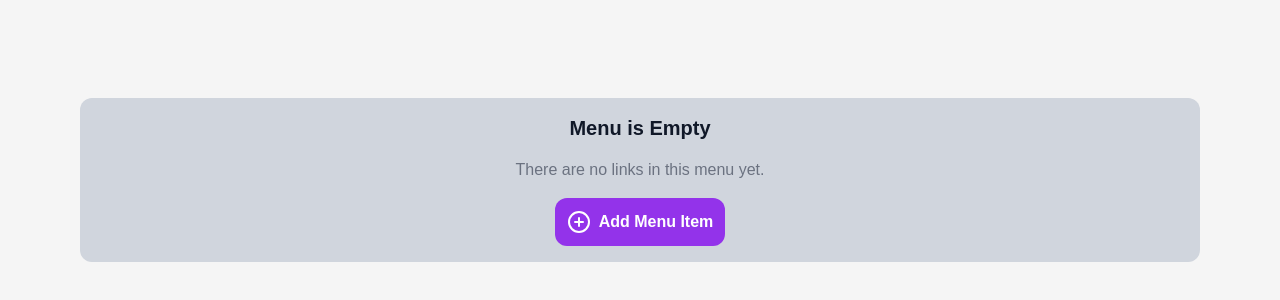
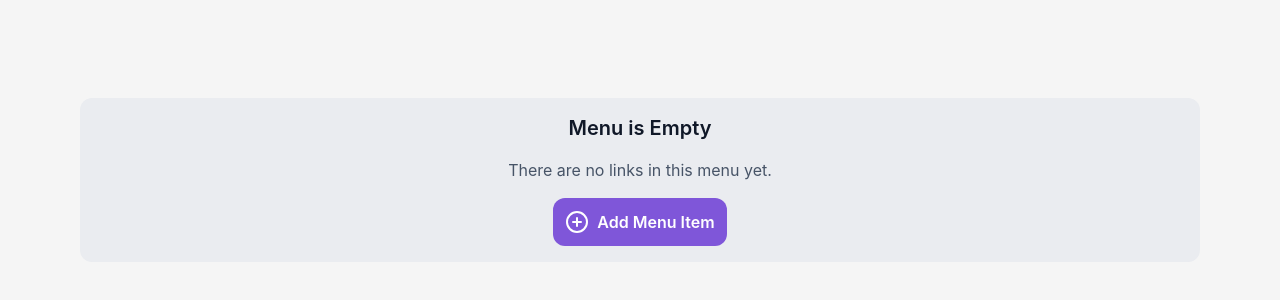
Before and after one commit to GrzegorzSzczepanek/menu-generator, a Next.js app: page / in a window 1280 px wide. Shown: the part 220-520 px from the top of the page. Built offline with nearby package versions, Linux system fonts and the light colour scheme.

Commit message:
base styling applied

```diff
--- a/app/globals.css
+++ b/app/globals.css
@@ -18,5 +18,5 @@
 body {
   color: var(--foreground);
   background: var(--background);
-  font-family: Arial, Helvetica, sans-serif;
+  font-family: "Inter", sans-serif;
 }
--- a/components/Buttons/AddButton.tsx
+++ b/components/Buttons/AddButton.tsx
@@ -18,8 +18,8 @@ export const AddButton: React.FC<AddButtonProps> = ({
 }) => {
   return (
     <button
-      className={`bg-purple-600 flex items-center p-3 rounded-custom-rounded text-white font-semibold justify-center ${
-        styleType === "secondary" ? "bg-gray-500" : ""
+      className={`bg-button-primary-bg flex items-center p-3 rounded-custom-rounded text-white font-semibold justify-center ${
+        styleType === "secondary" ? "bg-button-secondary-bg" : ""
       }`}
       onClick={onClick}
     >
--- a/components/Menu/AddNavigationElement.tsx
+++ b/components/Menu/AddNavigationElement.tsx
@@ -28,7 +28,7 @@ export const AddNavigationElement = ({
   };
 
   return (
-    <div className="flex border border-border rounded-custom-rounded gap-8 p-8 w-full">
+    <div className="flex border border-border-primary rounded-custom-rounded gap-8 p-8 w-full">
       <form onSubmit={handleSubmit(submitHandler)} className="w-full">
         <div className="flex flex-col gap-3">
           <InputWithLabel
--- a/components/Menu/EmptyMenu.tsx
+++ b/components/Menu/EmptyMenu.tsx
@@ -3,9 +3,11 @@ import { AddButton } from "@components/Buttons/AddButton";
 
 export default function EmptyMenu({ onAdd }: { onAdd: () => void }) {
   return (
-    <div className="flex flex-col bg-menu-el-bg w-full items-center p-4 gap-4 rounded-custom-rounded">
-      <h1 className="text-xl font-semibold">Menu is Empty</h1>
-      <h2 className="text-gray-500">There are no links in this menu yet.</h2>
+    <div className="flex flex-col bg-bg-secondary border-border-secondary w-full items-center p-4 gap-4 rounded-custom-rounded">
+      <h1 className="text-xl font-semibold text-text-primary">Menu is Empty</h1>
+      <h2 className="text-text-tertiary">
+        There are no links in this menu yet.
+      </h2>
       <AddButton
         label="Add Menu Item"
         onClick={onAdd}
--- a/components/Menu/MenuItem.tsx
+++ b/components/Menu/MenuItem.tsx
@@ -12,6 +12,23 @@ interface MenuItemProps {
   listeners: any;
 }
 
+/**
+ * MenuItem component renders a menu item with options to add a child or edit the item.
+ * The additional containers for adding or editing are displayed at the bottom.
+ *
+ * @component
+ * @example
+ * return (
+ *   <MenuItem item={item} dispatch={dispatch} attributes={attributes} listeners={listeners} />
+ * )
+ *
+ * @param {MenuItemProps} props - The props for the MenuItem component.
+ * @param {MenuItemType} props.item - The menu item data.
+ * @param {React.Dispatch<any>} props.dispatch - The dispatch function for state management.
+ * @param {any} props.attributes - The attributes for drag-and-drop functionality.
+ * @param {any} props.listeners - The listeners for drag-and-drop functionality.
+ * @returns {JSX.Element} A React component that displays a menu item.
+ */
 export const MenuItem: React.FC<MenuItemProps> = ({
   item,
   dispatch,
@@ -45,9 +62,14 @@ export const MenuItem: React.FC<MenuItemProps> = ({
   };
 
   return (
-    <div className="flex items-center justify-between p-3 rounded-custom-rounded bg-white border mb-2">
+    <div className="flex flex-col rounded-custom-rounded bg-white border mb-2">
+      <div className="flex items-center justify-between p-3">
         <div className="flex items-center gap-2">
-        <div {...attributes} {...listeners} className="cursor-move">
+          <div
+            {...attributes}
+            {...listeners}
+            className="cursor-move text-button-tertiary-fg"
+          >
             <Move />
           </div>
           <div>
@@ -60,8 +82,9 @@ export const MenuItem: React.FC<MenuItemProps> = ({
           onAddSubItem={() => setIsAddingChild(true)}
           onDelete={handleDeleteItem}
         />
+      </div>
       {isAddingChild && (
-        <div className="mt-2">
+        <div className="mt-2 p-3">
           <AddNavigationElement
             onSubmit={handleAddChild}
             onCancel={() => setIsAddingChild(false)}
@@ -70,7 +93,7 @@ export const MenuItem: React.FC<MenuItemProps> = ({
         </div>
       )}
       {isEditing && (
-        <div className="mt-2">
+        <div className="mt-2 p-3">
           <EditNavigationElement
             item={item}
             onSubmit={handleUpdateItem}
--- a/components/Menu/TreeItem.tsx
+++ b/components/Menu/TreeItem.tsx
@@ -32,6 +32,7 @@ export const TreeItem: React.FC<TreeItemProps> = ({
     transform: CSS.Transform.toString(transform),
     transition,
     paddingLeft: `${depth * 20}px`, // Indentation for child items
+    width: "100%",
   };
 
   return (
--- a/tailwind.config.ts
+++ b/tailwind.config.ts
@@ -13,13 +13,20 @@ export default {
         foreground: "var(--foreground)",
         transparent: "transparent",
         current: "currentColor",
-        white: "#ffffff",
-        border: "#D0D5DD",
+        "bg-secondary": "#EAECF0",
+        "button-primary-border": "#7F56D9",
+        "button-primary-bg": "#7F56D9",
+        "button-secondary-bg": "#FFFFFF",
         "body-bg": "#F5F5F5",
-        "menu-el-bg": "#D0D5DD",
-        "font-dark": "#101827",
-        "font-bright": "#475466",
-        addBtn: "#7D5AD3",
+        "text-primary": "#101828",
+        "text-secondary": "#344054",
+        "text-tertiary": "#475467",
+        "border-primary": "#D0D5DD",
+        "border-secondary": "#EAECF0",
+        "rounded-custom-rounded": "12px",
+        "button-primary-fg": "FFFFFF",
+        "button-secondary-fg": "#344054",
+        "button-tertiary-fg": "#475467",
       },
       borderRadius: {
         "custom-rounded": "var(--border-radius)",
```
Lines whose indentation alone changed are shown as unchanged.
